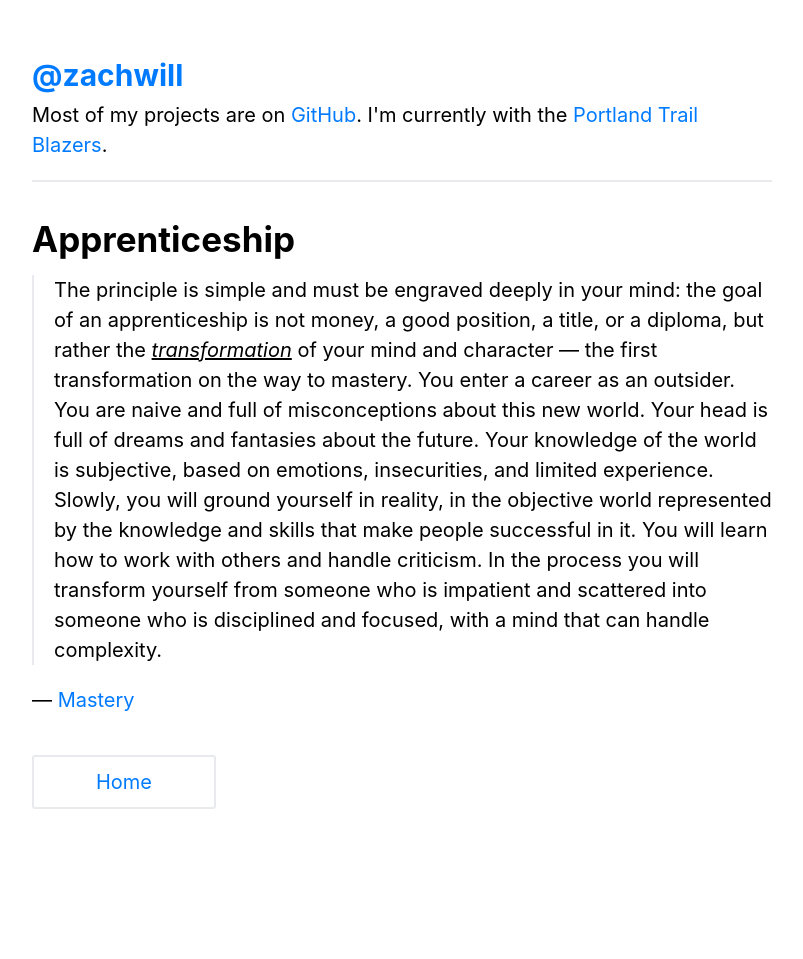
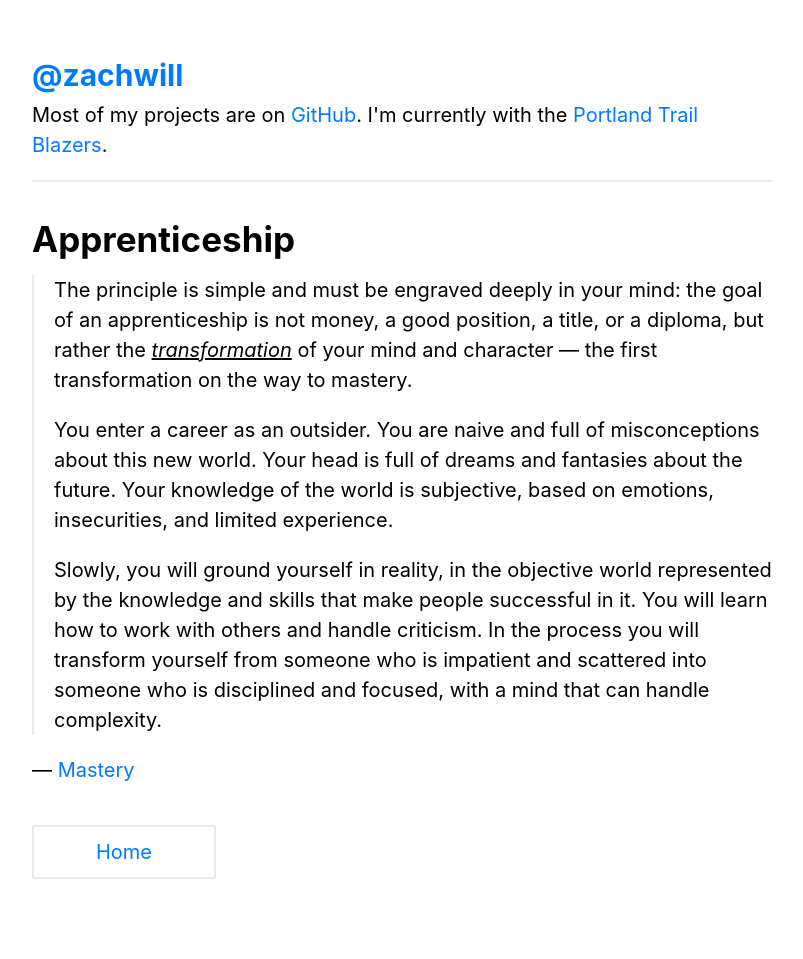
Before and after one commit to zachwill/blog, a Jekyll site: the page built from _posts/2017-11-01-apprenticeship.md, in a window 1280 px wide. Shown: the whole page, without its empty margins (238-1041 px from the left). Built offline with Jekyll 4.4.1, drawn with Linux system fonts in a browser that asks for light colours; before the commit the page ends 900 px from its top, so only the background shows below that; part of the change alters nothing that is shown.

```diff
--- a/_posts/2017-11-01-apprenticeship.md
+++ b/_posts/2017-11-01-apprenticeship.md
@@ -6,15 +6,19 @@ permalink : /apprenticeship/
 
 > The principle is simple and must be engraved deeply in your mind: the goal of
 > an apprenticeship is not money, a good position, a title, or a diploma, but
-> rather the *transformation* of your mind and character — the first
-> transformation on the way to mastery. You enter a career as an outsider. You
-> are naive and full of misconceptions about this new world. Your head is full
-> of dreams and fantasies about the future. Your knowledge of the world is
-> subjective, based on emotions, insecurities, and limited experience. Slowly,
-> you will ground yourself in reality, in the objective world represented by the
-> knowledge and skills that make people successful in it. You will learn how to
-> work with others and handle criticism. In the process you will transform
-> yourself from someone who is impatient and scattered into someone who is
-> disciplined and focused, with a mind that can handle complexity.
+> rather the _transformation_ of your mind and character &mdash; the first
+> transformation on the way to mastery.
+>
+> You enter a career as an outsider. You are naive and full of misconceptions
+> about this new world. Your head is full of dreams and fantasies about the
+> future. Your knowledge of the world is subjective, based on emotions,
+> insecurities, and limited experience.
+>
+> Slowly, you will ground yourself in reality, in the objective world
+> represented by the knowledge and skills that make people successful in it.
+> You will learn how to work with others and handle criticism. In the process
+> you will transform yourself from someone who is impatient and scattered into
+> someone who is disciplined and focused, with a mind that can handle
+> complexity.
 
 &mdash; [Mastery](https://www.goodreads.com/book/show/13589182-mastery)
```
